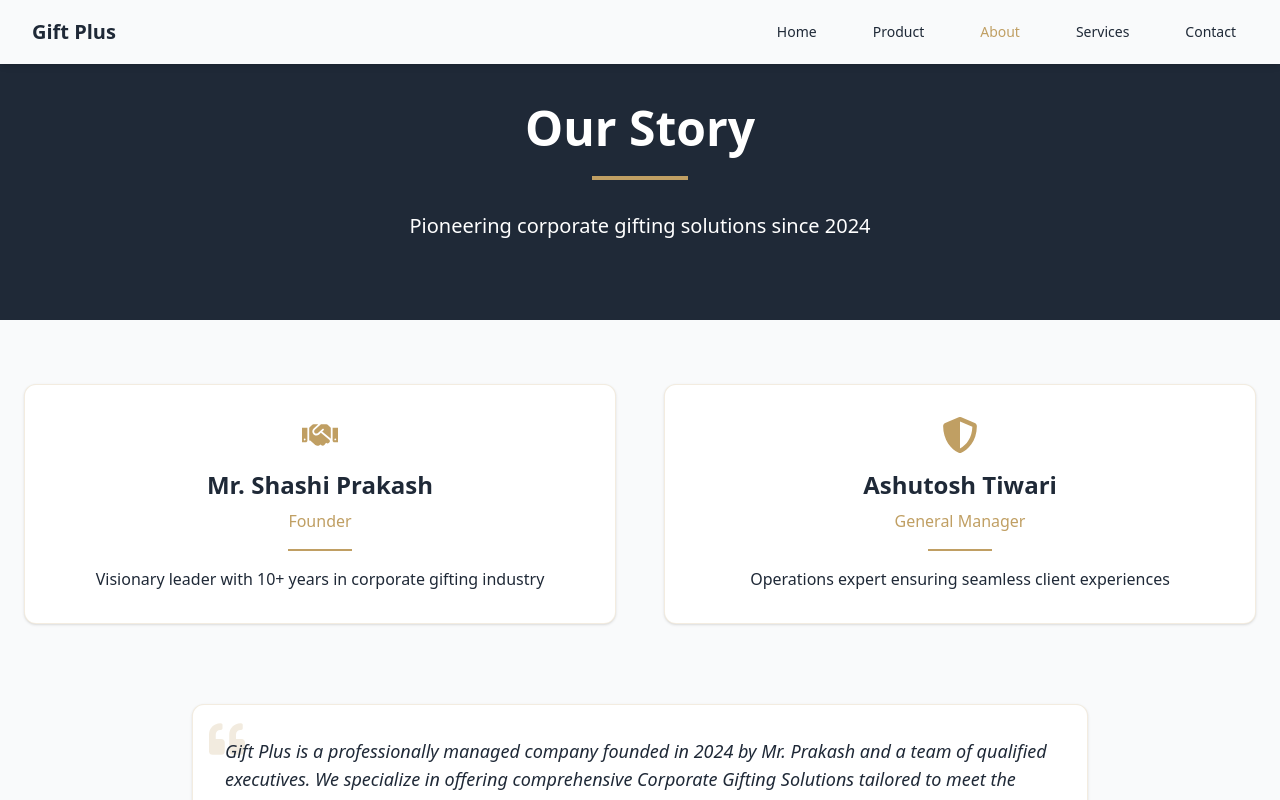
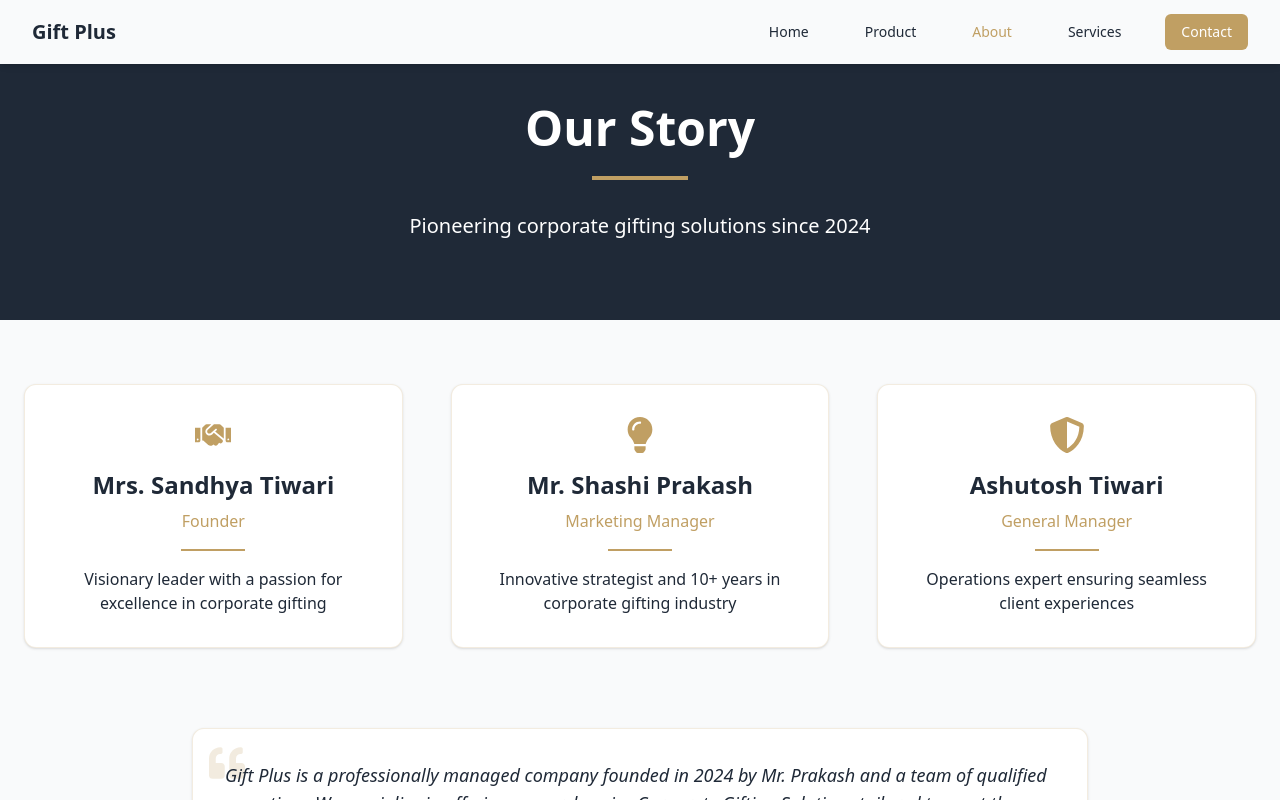
Before and after one commit to ashu-tiwari-123/giftplus, a React (Vite) app: page /about in a window 1280 px wide. Shown: the top 800 px of the page. Built offline with nearby package versions, Linux system fonts and the light colour scheme.

Commit message:
About page changes

```diff
--- a/src/components/Navbar.jsx
+++ b/src/components/Navbar.jsx
@@ -1,6 +1,6 @@
 import { useState, useEffect, useRef } from 'react';
 import { FaBars, FaTimes } from 'react-icons/fa';
-import { NavLink } from 'react-router-dom';
+import { Link, NavLink } from 'react-router-dom';
 import QuotePopup from './Quote';
 import ContactPopup from './ContactPopup';
 
@@ -23,13 +23,11 @@
   }, [isOpen]);
 
   const navLinkClass = ({ isActive }) =>
-    `px-3 py-2 rounded-md text-sm font-medium transition-colors duration-300 ${
-      isActive ? 'text-[#C09F63]' : 'text-[#1F2937] hover:text-[#C09F63]'
+    `px-3 py-2 rounded-md text-sm font-medium transition-colors duration-300 ${isActive ? 'text-[#C09F63]' : 'text-[#1F2937] hover:text-[#C09F63]'
     }`;
 
   const mobileNavLinkClass = ({ isActive }) =>
-    `px-3 py-2 rounded-md text-base font-medium transition-colors duration-300 ${
-      isActive ? 'text-[#C09F63]' : 'text-[#1F2937] hover:text-[#C09F63]'
+    `px-3 py-2 rounded-md text-base font-medium transition-colors duration-300 ${isActive ? 'text-[#C09F63]' : 'text-[#1F2937] hover:text-[#C09F63]'
     }`;
 
   return (
@@ -57,15 +55,17 @@
             <NavLink to="/services" className={navLinkClass}>
               Services
             </NavLink>
-            <NavLink to="/contact" className={navLinkClass}>
+            {/* <NavLink to="/contact" className={navLinkClass}>
               Contact
-            </NavLink>
-            {/* <button
-              onClick={() => setShowQuotePopup(true)}
+            </NavLink> */}
+            <button
+              // onClick={() => setShowQuotePopup(true)}
               className="bg-[#C09F63] hover:bg-[#E5B769] text-white px-4 py-2 rounded-md text-sm font-medium transition-colors duration-300"
             >
-              Get a Quote
-            </button> */}
+              <Link to="/contact" className={navLinkClass}>
+                Contact
+              </Link>
+            </button>
           </div>
 
           {/* Mobile menu button */}
@@ -84,9 +84,8 @@
       {/* Mobile Sidebar */}
       <div
         ref={sidebarRef}
-        className={`fixed top-0 right-0 h-full w-64 bg-[#F9FAFB] shadow-lg transform ${
-          isOpen ? 'translate-x-0' : 'translate-x-full'
-        } transition-transform duration-300 ease-in-out z-50 md:hidden`}
+        className={`fixed top-0 right-0 h-full w-64 bg-[#F9FAFB] shadow-lg transform ${isOpen ? 'translate-x-0' : 'translate-x-full'
+          } transition-transform duration-300 ease-in-out z-50 md:hidden`}
       >
         <div className="flex justify-end p-4">
           <button
@@ -110,18 +109,17 @@
           <NavLink to="/services" onClick={closeMenu} className={mobileNavLinkClass}>
             Services
           </NavLink>
-          <NavLink to="/contact" onClick={closeMenu} className={mobileNavLinkClass}>
+          {/* <NavLink to="/contact" onClick={closeMenu} className={mobileNavLinkClass}>
             Contact
-          </NavLink>
-          {/* <button
-            onClick={() => {
-              closeMenu();
-              setShowQuotePopup(true);
-            }}
-            className="bg-[#C09F63] hover:bg-[#E5B769] text-white px-4 py-2 rounded-md text-base font-medium transition-colors duration-300 mt-4"
-          >
-            Get a Quote
-          </button> */}
+          </NavLink> */}
+           <button
+              // onClick={() => setShowQuotePopup(true)}
+              className="bg-[#C09F63] hover:bg-[#E5B769] text-white px-4 py-2 rounded-md text-sm font-medium transition-colors duration-300"
+            >
+              <Link to="/contact" className={navLinkClass}>
+                Contact
+              </Link>
+            </button>
         </div>
       </div>
 
--- a/src/pages/About.jsx
+++ b/src/pages/About.jsx
@@ -1,6 +1,6 @@
 import { motion } from 'framer-motion';
 import { Helmet } from 'react-helmet-async';
-import { FaQuoteLeft, FaHandshake, FaTags, FaShieldAlt } from 'react-icons/fa';
+import { FaQuoteLeft, FaHandshake, FaTags, FaShieldAlt, FaLightbulb } from 'react-icons/fa';
 
 const AboutPage = () => {
   const containerVariants = {
@@ -26,7 +26,8 @@
   };
 
   return (
-    <> <Helmet>
+    <>
+      <Helmet>
         <title>About Us | Gift Plus</title>
         <meta
           name="description"
@@ -83,7 +84,7 @@
               duration: 0.6
             }}
             viewport={{ once: true }}
-            className="grid grid-cols-1 md:grid-cols-2 gap-12 mb-20"
+            className="grid grid-cols-1 md:grid-cols-3 gap-12 mb-20"
           >
             {/* Founder */}
             <motion.div
@@ -93,11 +94,27 @@
               <div className="text-[#C09F63] text-4xl mb-4 flex justify-center">
                 <FaHandshake />
               </div>
-              <h3 className="text-2xl font-bold text-[#1F2937] mb-2">Mr. Shashi Prakash</h3>
+              <h3 className="text-2xl font-bold text-[#1F2937] mb-2">Mrs. Sandhya Tiwari</h3>
               <p className="text-[#C09F63] font-medium">Founder</p>
               <div className="w-16 h-0.5 bg-[#C09F63] mx-auto my-4"></div>
               <p className="text-[#1F2937] mt-4">
-                Visionary leader with 10+ years in corporate gifting industry
+                Visionary leader with a passion for excellence in corporate gifting
+              </p>
+            </motion.div>
+
+            {/* Co-Founder */}
+            <motion.div
+              variants={itemVariants}
+              className="text-center bg-white p-8 rounded-xl shadow-sm border border-[#C09F63]/20"
+            >
+              <div className="text-[#C09F63] text-4xl mb-4 flex justify-center">
+                <FaLightbulb />
+              </div>
+              <h3 className="text-2xl font-bold text-[#1F2937] mb-2">Mr. Shashi Prakash</h3>
+              <p className="text-[#C09F63] font-medium">Marketing Manager</p>
+              <div className="w-16 h-0.5 bg-[#C09F63] mx-auto my-4"></div>
+              <p className="text-[#1F2937] mt-4">
+                Innovative strategist and 10+ years in corporate gifting industry
               </p>
             </motion.div>
 
@@ -225,7 +242,8 @@
             </motion.div>
           </motion.div>
         </div>
-      </section></>
+      </section>
+    </>
   );
 };
 
```
Lines whose indentation alone changed are shown as unchanged.
